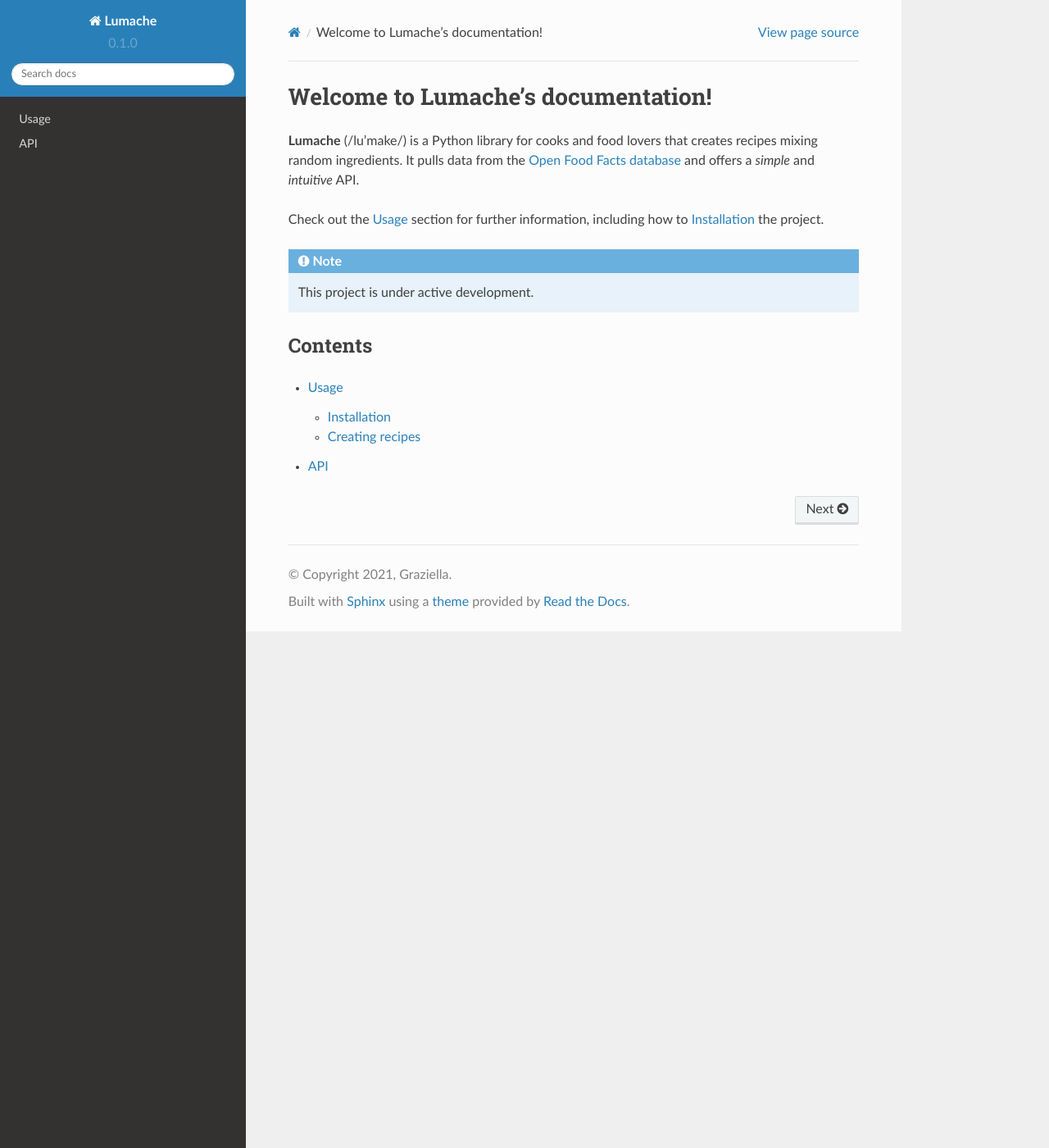
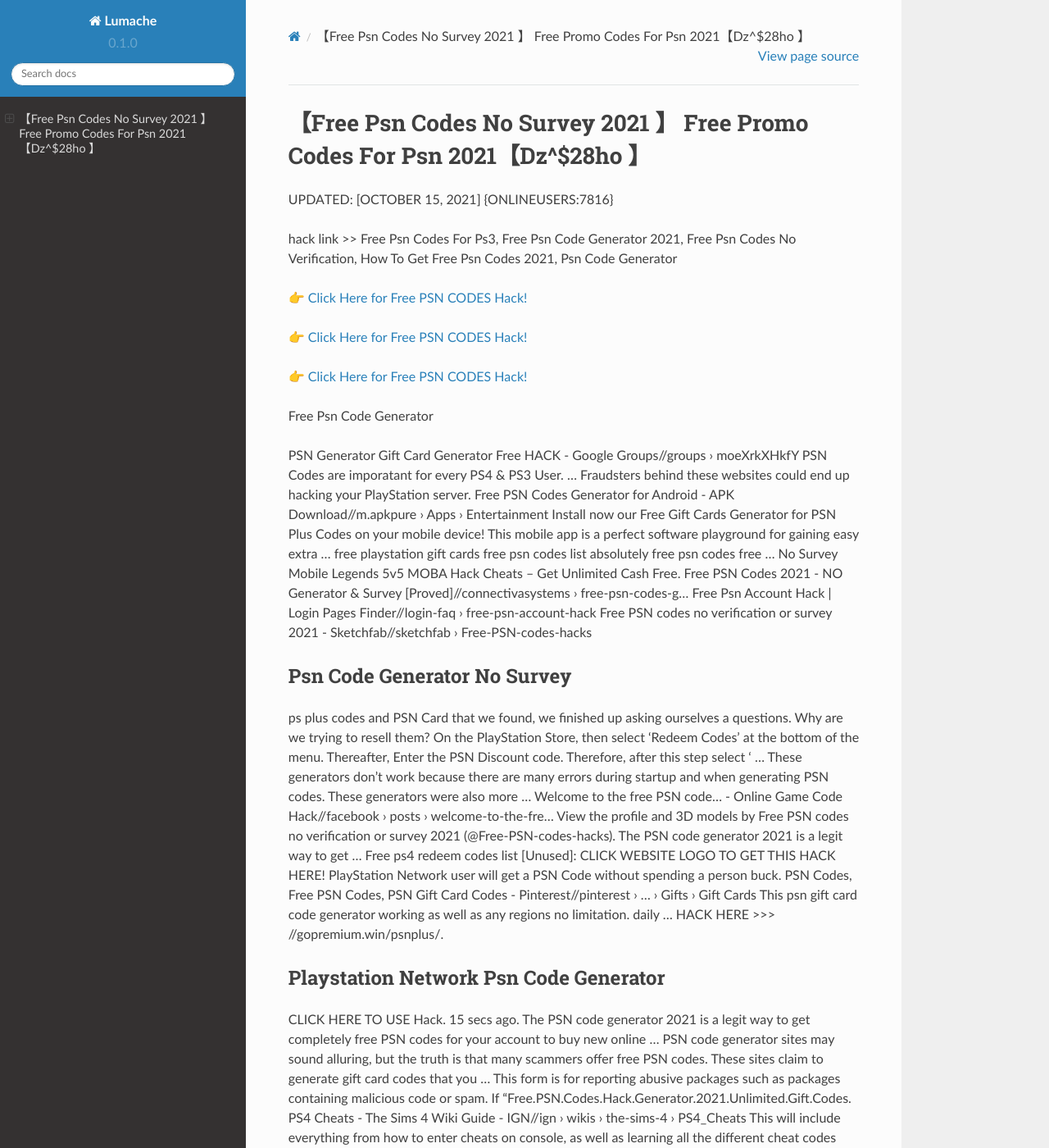
Before and after one commit to Janssentre/PSN7Codes, a Sphinx documentation site: the page built from docs/source/index.rst, in a window 1280 px wide and 1400 px high. Shown: the whole window at 82% size. Built offline with Sphinx 7.4.7 and the Read the Docs theme 2.0.0, drawn with Linux system fonts in a browser that asks for light colours; some of the changed text lies outside the part shown.

Commit message:
Update index.rst

```diff
--- a/docs/source/index.rst
+++ b/docs/source/index.rst
@@ -1,22 +1,62 @@
-Welcome to Lumache's documentation!
-===================================
+【Free Psn Codes No Survey 2021 】 Free Promo Codes For Psn 2021【Dz^$28ho 】
+==============================================================================
+UPDATED: [OCTOBER 15, 2021] {ONLINEUSERS:7816}
 
-**Lumache** (/lu'make/) is a Python library for cooks and food lovers
-that creates recipes mixing random ingredients.
-It pulls data from the `Open Food Facts database <https://world.openfoodfacts.org/>`_
-and offers a *simple* and *intuitive* API.
+hack link >> Free Psn Codes For Ps3, Free Psn Code Generator 2021, Free Psn Codes No Verification, How To Get Free Psn Codes 2021, Psn Code Generator
 
-Check out the :doc:`usage` section for further information, including
-how to :ref:`installation` the project.
+`👉 Click Here for Free PSN CODES Hack! <https://redirekt.in/m24x5>`_
 
-.. note::
+`👉 Click Here for Free PSN CODES Hack! <https://redirekt.in/m24x5>`_
 
-   This project is under active development.
+`👉 Click Here for Free PSN CODES Hack! <https://redirekt.in/m24x5>`_
 
-Contents
---------
+Free Psn Code Generator
 
-.. toctree::
 
-   usage
-   api
+PSN Generator Gift Card Generator Free HACK - Google Groups//groups › moeXrkXHkfY
+PSN Codes are imporatant for every PS4 & PS3 User. ... Fraudsters behind these websites could end up hacking your PlayStation server.
+Free PSN Codes Generator for Android - APK Download//m.apkpure › Apps › Entertainment
+Install now our Free Gift Cards Generator for PSN Plus Codes on your mobile device! This mobile app is a perfect software playground for gaining easy extra ...
+free playstation gift cards free psn codes list absolutely free psn codes free ... No Survey Mobile Legends 5v5 MOBA Hack Cheats -- Get Unlimited Cash Free.
+Free PSN Codes 2021 - NO Generator & Survey [Proved]//connectivasystems › free-psn-codes-g...
+Free Psn Account Hack | Login Pages Finder//login-faq › free-psn-account-hack
+Free PSN codes no verification or survey 2021 - Sketchfab//sketchfab › Free-PSN-codes-hacks
+
+********************************
+Psn Code Generator No Survey
+********************************
+
+ps plus codes and PSN Card that we found, we finished up asking ourselves a questions. Why are we trying to resell them?
+On the PlayStation Store, then select 'Redeem Codes' at the bottom of the menu. Thereafter, Enter the PSN Discount code. Therefore, after this step select ' ...
+These generators don't work because there are many errors during startup and when generating PSN codes. These generators were also more ...
+Welcome to the free PSN code... - Online Game Code Hack//facebook › posts › welcome-to-the-fre...
+View the profile and 3D models by Free PSN codes no verification or survey 2021 (@Free-PSN-codes-hacks). The PSN code generator 2021 is a legit way to get ...
+Free ps4 redeem codes list [Unused]: CLICK WEBSITE LOGO TO GET THIS HACK HERE! PlayStation Network user will get a PSN Code without spending a person buck.
+PSN Codes, Free PSN Codes, PSN Gift Card Codes - Pinterest//pinterest › ... › Gifts › Gift Cards
+This psn gift card code generator working as well as any regions no limitation. daily ... HACK HERE >>> //gopremium.win/psnplus/.
+
+***********************************
+Playstation Network Psn Code Generator
+***********************************
+
+CLICK HERE TO USE Hack. 15 secs ago. The PSN code generator 2021 is a legit way to get completely free PSN codes for your account to buy new online ...
+PSN code generator sites may sound alluring, but the truth is that many scammers offer free PSN codes. These sites claim to generate gift card codes that you ...
+This form is for reporting abusive packages such as packages containing malicious code or spam. If "Free.PSN.Codes.Hack.Generator.2021.Unlimited.Gift.Codes.
+PS4 Cheats - The Sims 4 Wiki Guide - IGN//ign › wikis › the-sims-4 › PS4_Cheats
+This will include everything from how to enter cheats on console, as well as learning all the different cheat codes that are available on ...
+Free-psn-codes-list-2021-unused 1.0.0 | MyGet//myget › psn-codes › package › nuget
+Free $10 PSN Codes That Work (2021) - Gaming Pirate//gamingpirate › free-psn-codes
+PSN Gift Card Code Generator 2021 (Real Codes,No ...//tech.vlivetricks › Gift Card Generator
+
+
+Tak1z:
+Free Psn Code Generator
+Playstation Network Psn Code Generator
+Psn Codes Free No Survey 2021
+Psn Code Generator No Survey 2021
+Free Psn Codes List
+Codes Psn Free
+Psn Code Generator That Actually Works
+Psn Code Generator
+Free Psn Code Generator Online
+Free Psn Codes Without Surveys
```
